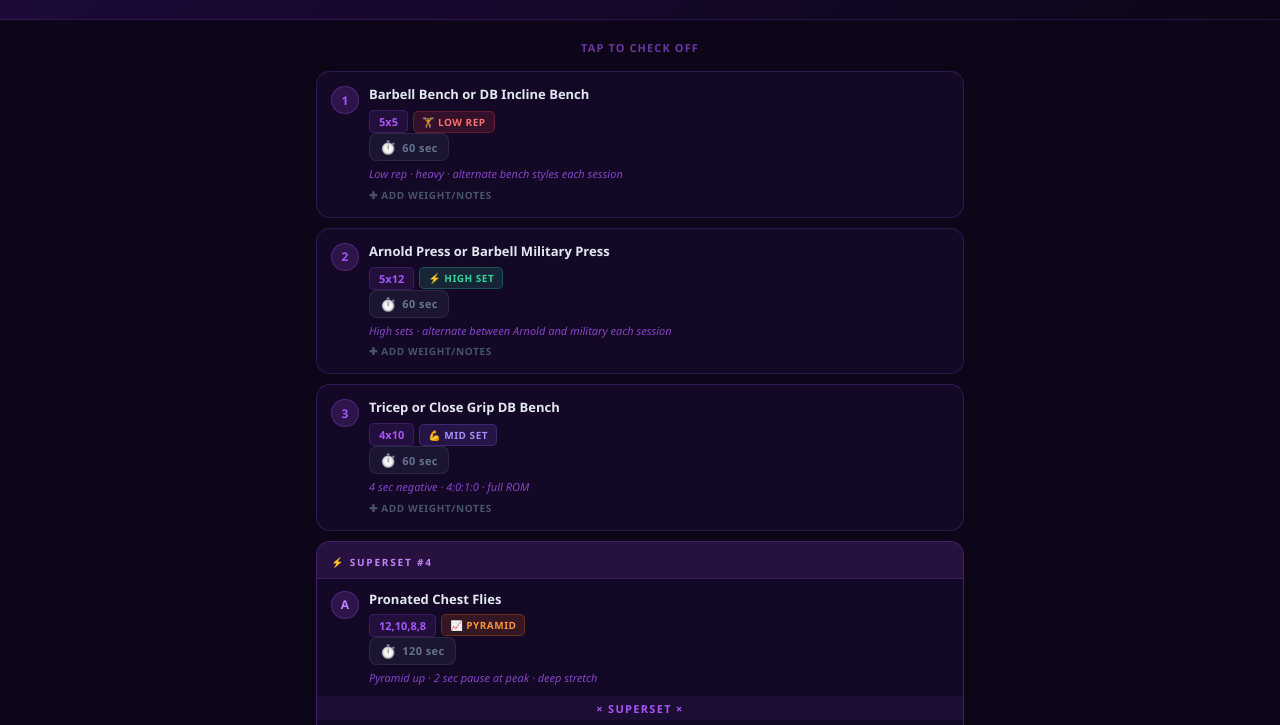
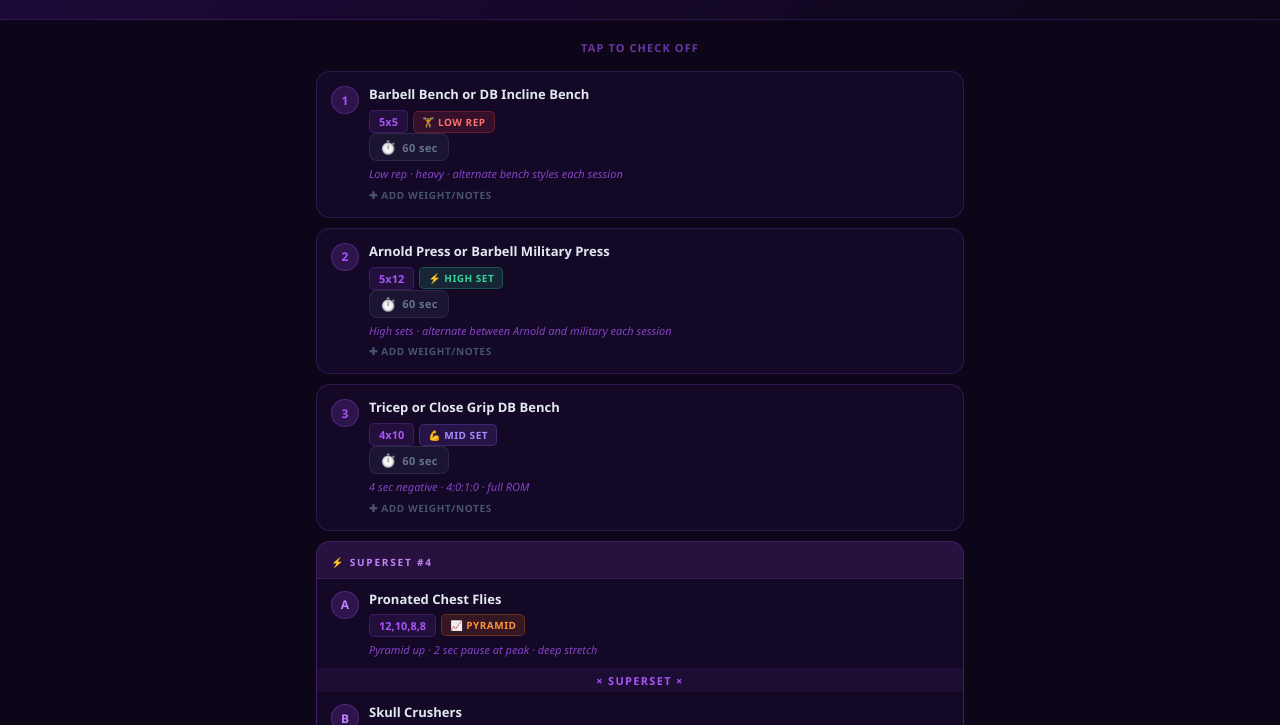
Before and after one commit to mcross2298/4-Weeks-to-Open-, a plain HTML site: page mc-s5-push.html in a window 1280 px wide. Shown: the part 156-881 px from the top of the page. Drawn offline with Linux system fonts and the light colour scheme.

Commit message:
fix: phase11 single superset timer — mc-s5-push.html

```diff
--- a/mc-s5-push.html
+++ b/mc-s5-push.html
@@ -382,7 +382,6 @@ function rSS(ex,wk){
     '<div class="ss-ex '+ca+'" data-id="'+ia+'" data-type="ssex">'+
     '<div class="ss-num">A</div><div class="ss-content"><div class="ss-name">'+ex.a.name+'</div>'+
     '<div class="ex-tags"><span class="ex-sets">'+ex.a.sets+'</span>'+B(ex.a.b||[])+'</div>'+
-    '<div class="ex-rest">'+makeRestTimer('120 sec',ex.a.name)+'</div>'+
     (ex.a.note?'<div class="ex-note">'+ex.a.note+'</div>':'')+
     '</div></div><div class="ss-divider"><span class="ss-x">× SUPERSET ×</span></div>'+
     '<div class="ss-ex '+cb+'" data-id="'+ib+'" data-type="ssex">'+
```
